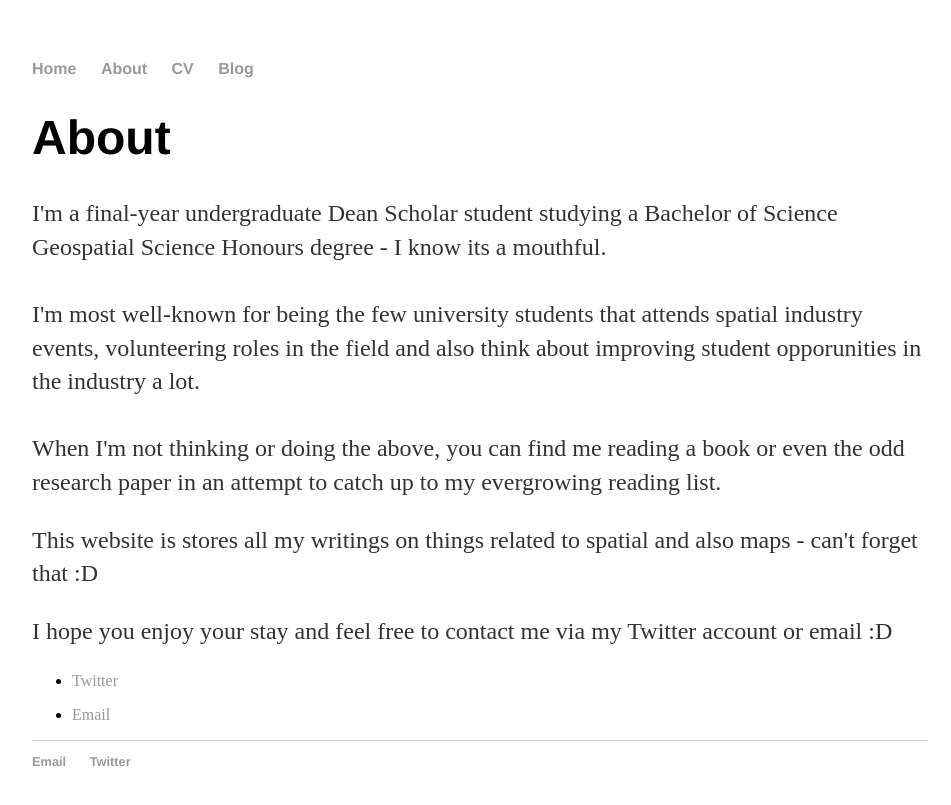
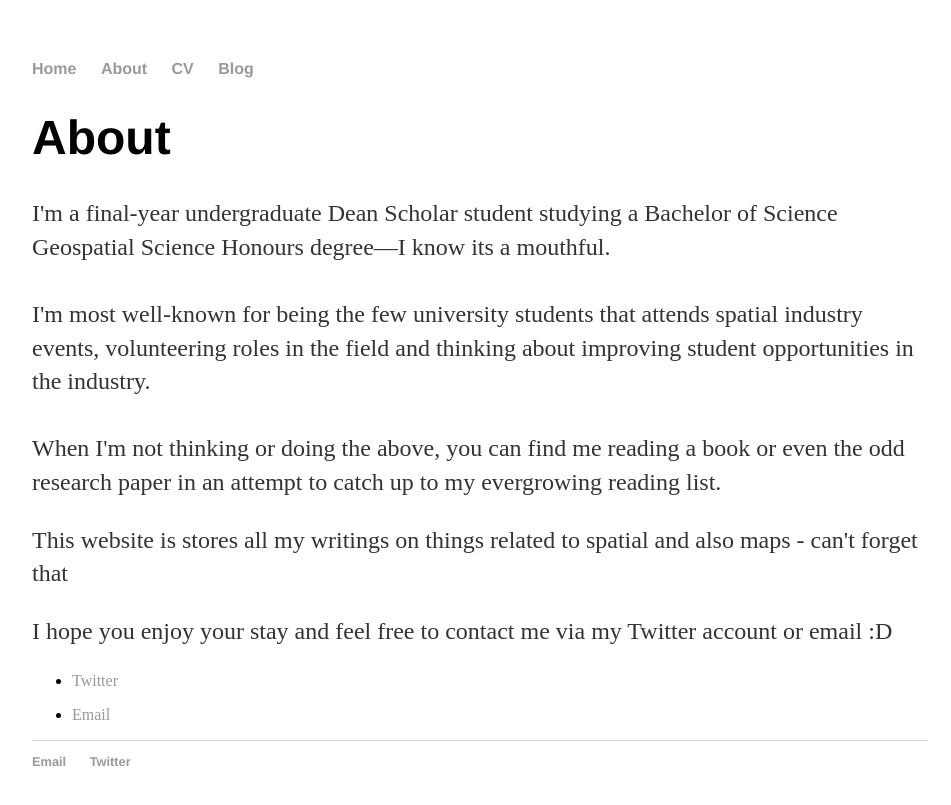
Before and after one commit to cartoos/cartoos.github.io, a Jekyll site: the page about/index.html, which Jekyll copies as it is, in a window 1280 px wide. Shown: the top 805 px of the page, without its empty margins (160-1111 px from the left). Built offline with Jekyll 4.4.1, drawn with Linux system fonts in a browser that asks for light colours.

Commit message:
Update index.html

```diff
--- a/about/index.html
+++ b/about/index.html
@@ -18,18 +18,16 @@
   		<div class="about">
 			<h1>About</h1>
 			<p>I'm a final-year undergraduate Dean Scholar student studying a Bachelor of Science
-			Geospatial Science Honours degree - I know its a mouthful.
+			Geospatial Science Honours degree—I know its a mouthful.
 			<br>
 			<br>
-			I'm most well-known for being the few university students that
-			attends spatial industry events, volunteering roles in the field
-			and also think about improving student opporunities in the industry a lot.
+			I'm most well-known for being the few university students that attends spatial industry events,
+			volunteering roles in the field and thinking about improving student opportunities in the industry.
 			<br>
 			<br>
 			When I'm not thinking or doing the above, you can find me reading a book or even the odd research paper
 			in an attempt to catch up to my evergrowing reading list.</p>
-			<p>This website is stores all my writings on things related to spatial and also maps - can't forget that :D
-			</p>
+			<p>This website is stores all my writings on things related to spatial and also maps - can't forget that</p>
 			<p>I hope you enjoy your stay and feel free to contact me via my Twitter account or email :D</p>
 
 			<ul>
```
